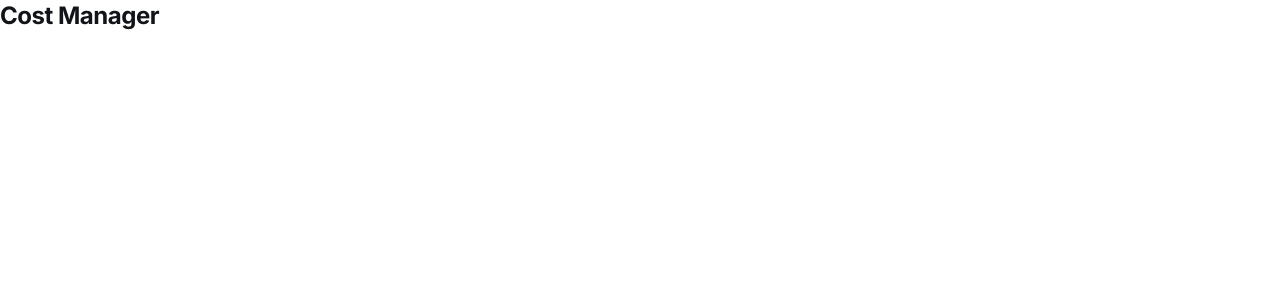
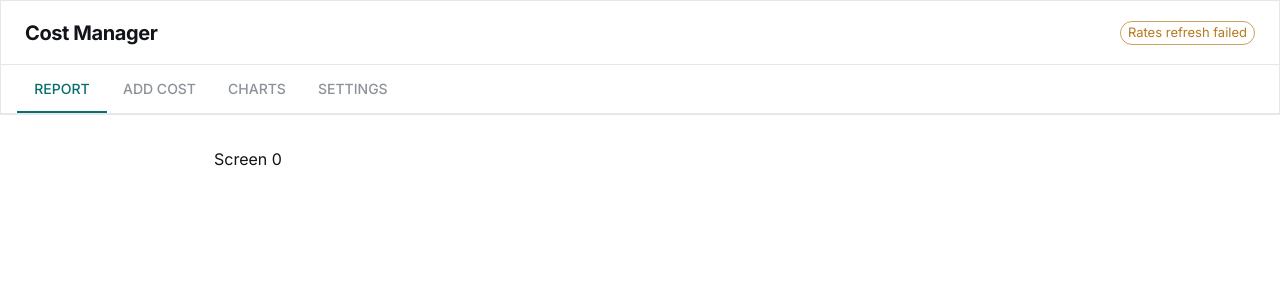
Before and after one commit to shaked-shlomo/cost-manager-fed, a React (Vite) app: page / in a window 1280 px wide. Shown: the top 300 px of the page. Built offline with nearby package versions, Linux system fonts and the light colour scheme; no server answers.

Commit message:
feat: add application state, layout shell and error boundary

```diff
--- a/src/App.jsx
+++ b/src/App.jsx
@@ -1,11 +1,19 @@
+import { useState } from 'react';
 import Typography from '@mui/material/Typography';
+import AppLayout from './components/Layout/AppLayout.jsx';
+import ErrorBoundary from './components/Layout/ErrorBoundary.jsx';
 
-// Placeholder shell. Task 9 replaces this with the real layout.
+// Views arrive in Tasks 10 to 13; each tab renders a placeholder for now
+// so the shell is testable on its own before any screen exists.
 function App() {
+  const [tab, setTab] = useState(0);
+
   return (
-    <Typography variant="h5" component="h1">
-      Cost Manager
-    </Typography>
+    <AppLayout tab={tab} onTabChange={setTab}>
+      <ErrorBoundary>
+        <Typography>Screen {tab}</Typography>
+      </ErrorBoundary>
+    </AppLayout>
   );
 }
 
--- /dev/null
+++ b/src/components/Layout/AppLayout.jsx
@@ -0,0 +1,52 @@
+import AppBar from '@mui/material/AppBar';
+import Box from '@mui/material/Box';
+import Container from '@mui/material/Container';
+import Tab from '@mui/material/Tab';
+import Tabs from '@mui/material/Tabs';
+import Toolbar from '@mui/material/Toolbar';
+import Typography from '@mui/material/Typography';
+import RatesStatus from './RatesStatus.jsx';
+
+// Fixed tab order the four screen tasks (10-13) are built against.
+const TAB_LABELS = ['Report', 'Add Cost', 'Charts', 'Settings'];
+
+// The frame every screen sits in: title, the four tabs, and the ambient
+// rates indicator. Tab state lives in App so the frame stays presentational.
+function AppLayout({ tab, onTabChange, children }) {
+  // Title and the ambient rates chip share one row at the top of the frame.
+  const headerRow = (
+    <Toolbar sx={{ borderBottom: 1, borderColor: 'divider', gap: 2 }}>
+      <Typography variant="h6" component="h1" sx={{ flexGrow: 1 }}>
+        Cost Manager
+      </Typography>
+      <RatesStatus />
+    </Toolbar>
+  );
+
+  // Tab key is the label itself since labels are fixed and unique; MUI's
+  // onChange passes (event, value) and only the value matters here.
+  const tabRow = (
+    <Tabs
+      value={tab}
+      onChange={(event, next) => onTabChange(next)}
+      sx={{ px: 2, borderBottom: 1, borderColor: 'divider' }}
+    >
+      {TAB_LABELS.map((label) => <Tab key={label} label={label} />)}
+    </Tabs>
+  );
+
+  // Compose the two rows under one AppBar; screens render below in Container.
+  return (
+    <Box>
+      <AppBar position="static" color="transparent" elevation={0}>
+        {headerRow}
+        {tabRow}
+      </AppBar>
+      <Container maxWidth="md" sx={{ py: 4 }}>
+        {children}
+      </Container>
+    </Box>
+  );
+}
+
+export default AppLayout;
--- /dev/null
+++ b/src/components/Layout/ErrorBoundary.jsx
@@ -0,0 +1,31 @@
+import { Component } from 'react';
+import Alert from '@mui/material/Alert';
+
+// Catches a render time crash so the page shows a message rather than
+// going blank, which would be the worst possible thing on demo day.
+class ErrorBoundary extends Component {
+  constructor(props) {
+    super(props);
+    this.state = { failed: false };
+  }
+
+  // React calls this during the render phase of the next render after a
+  // descendant throws, so it must stay a pure state derivation.
+  static getDerivedStateFromError() {
+    return { failed: true };
+  }
+
+  render() {
+    if (this.state.failed === true) {
+      return (
+        <Alert severity="error">
+          Something went wrong while drawing this screen. Reload the page to continue.
+        </Alert>
+      );
+    }
+    // No error yet: render children exactly as passed through.
+    return this.props.children;
+  }
+}
+
+export default ErrorBoundary;
--- /dev/null
+++ b/src/components/Layout/RatesStatus.jsx
@@ -0,0 +1,50 @@
+import Chip from '@mui/material/Chip';
+import { useAppState } from '../../state/AppStateContext.jsx';
+
+// Renders a clock time for the moment rates last loaded successfully.
+function formatTime(date) {
+  if (date === null) {
+    return '';
+  }
+  const hours = String(date.getHours()).padStart(2, '0');
+  const minutes = String(date.getMinutes()).padStart(2, '0');
+  return hours + ':' + minutes;
+}
+
+// The ambient indicator for the background rates service. It is the only
+// place the user sees that anything asynchronous is happening.
+function RatesStatus() {
+  const { ratesState } = useAppState();
+
+  if (ratesState.status === 'loading') {
+    return <Chip size="small" variant="outlined" label="Loading rates" />;
+  }
+  // The accent colour marks the one state where the numbers on screen
+  // are guaranteed fresh.
+  if (ratesState.status === 'ready') {
+    return (
+      <Chip
+        size="small"
+        color="primary"
+        variant="outlined"
+        label={'Rates updated ' + formatTime(ratesState.lastUpdatedAt)}
+      />
+    );
+  }
+
+  // Status is 'error' here. Keep the previous timestamp visible when there
+  // is one, since stale-but-known rates are still useful context.
+  const suffix = ratesState.lastUpdatedAt === null
+    ? ''
+    : ', still using rates from ' + formatTime(ratesState.lastUpdatedAt);
+  return (
+    <Chip
+      size="small"
+      color="warning"
+      variant="outlined"
+      label={'Rates refresh failed' + suffix}
+    />
+  );
+}
+
+export default RatesStatus;
--- a/src/main.jsx
+++ b/src/main.jsx
@@ -5,10 +5,16 @@ import CssBaseline from '@mui/material/CssBaseline';
 import { ThemeProvider } from '@mui/material/styles';
 import theme from './theme/theme.js';
 import App from './App.jsx';
+import { AppStateProvider } from './state/AppStateContext.jsx';
+import { startRates } from './api/rates.js';
 
 // Mount point is the single div in the XHTML shell.
 const container = document.getElementById('root');
 const root = ReactDOM.createRoot(container);
+
+// Rates are loaded before the first paint is requested so that getReport,
+// which is synchronous, has them available as early as possible.
+startRates();
 
 // Apply the Swiss grid theme to all components.
 // Wrap app in the theme provider for consistent styling.
@@ -17,7 +23,9 @@ root.render(
   <React.StrictMode>
     <ThemeProvider theme={theme}>
       <CssBaseline />
-      <App />
+      <AppStateProvider>
+        <App />
+      </AppStateProvider>
     </ThemeProvider>
   </React.StrictMode>
 );
--- /dev/null
+++ b/src/state/AppStateContext.jsx
@@ -0,0 +1,48 @@
+import { createContext, useContext, useEffect, useMemo, useState } from 'react';
+import { subscribe, getRatesState } from '../api/rates.js';
+
+const AppStateContext = createContext(null);
+
+/*
+  Holds the two pieces of state that cross screen boundaries: the status
+  of the rates service, and a counter that increments whenever a cost is
+  added so the report and chart screens know to recompute.
+*/
+function AppStateProvider({ children }) {
+  const [ratesState, setRatesState] = useState(getRatesState);
+  const [dataVersion, setDataVersion] = useState(0);
+
+  // Mirror the rates module into React state so components re-render.
+  useEffect(() => {
+    const unsubscribe = subscribe(() => setRatesState(getRatesState()));
+    return unsubscribe;
+  }, []);
+
+  // dataVersion and ratesState both belong in the memo deps: either one
+  // changing means every screen reading this context should re-render.
+  const value = useMemo(() => {
+    return {
+      ratesState: ratesState,
+      dataVersion: dataVersion,
+      notifyDataChanged: () => setDataVersion((current) => current + 1)
+    };
+  }, [ratesState, dataVersion]);
+
+  return (
+    <AppStateContext.Provider value={value}>
+      {children}
+    </AppStateContext.Provider>
+  );
+}
+
+// Throwing here catches a screen rendered outside the provider at
+// development time instead of failing silently with undefined fields.
+function useAppState() {
+  const value = useContext(AppStateContext);
+  if (value === null) {
+    throw new Error('useAppState must be used inside AppStateProvider');
+  }
+  return value;
+}
+
+export { AppStateProvider, useAppState };
```
